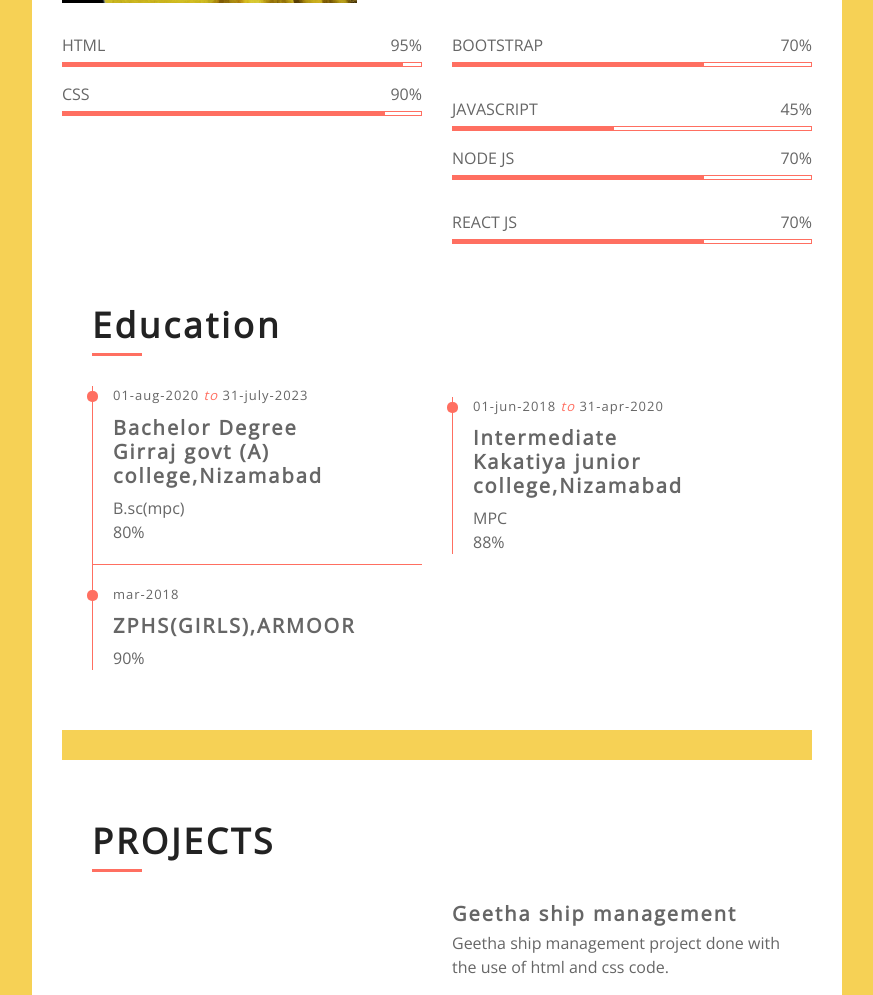
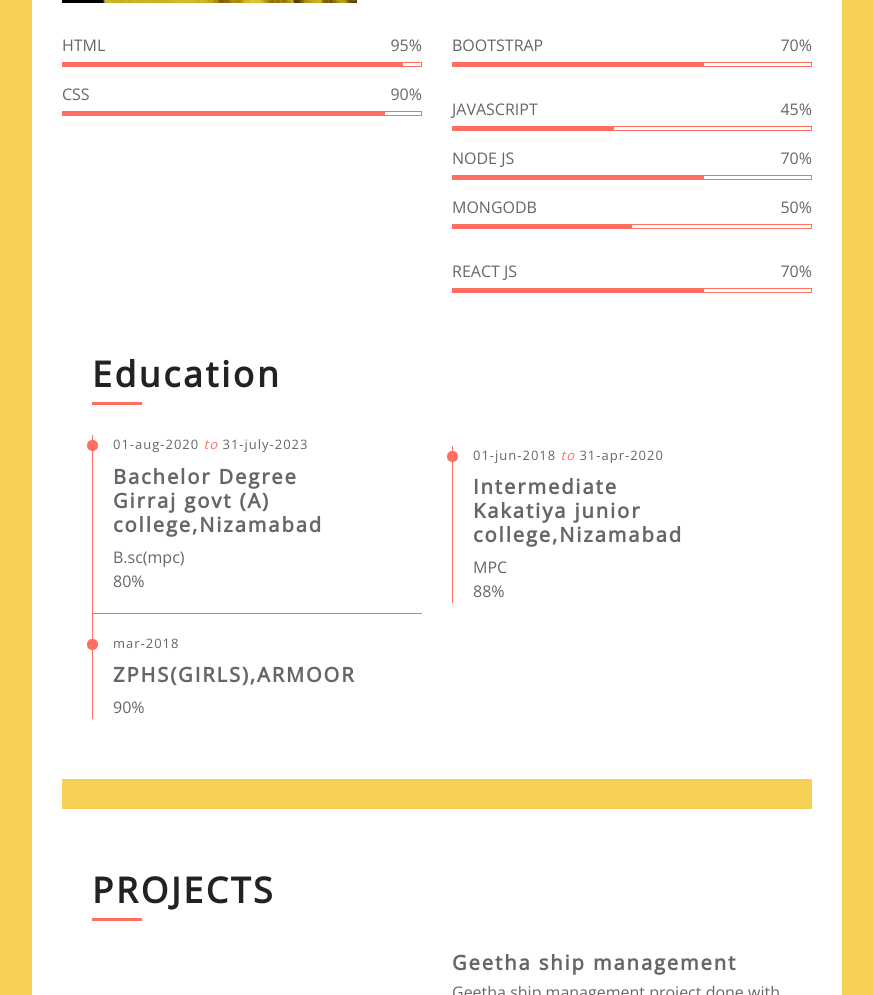
Before and after one commit to bashavoinaaparna/portfolio, a plain HTML site: page index.html in a window 1280 px wide. Shown: the part 1042-2037 px from the top of the page, without its empty margins (368-1241 px from the left). Drawn offline with nearby package versions, Linux system fonts and the light colour scheme.

Commit message:
Update index.html

```diff
--- a/index.html
+++ b/index.html
@@ -137,6 +137,13 @@
                                 </div>
                                 <div class="progress">
                                     <div class="progress-bar" role="progressbar" aria-valuenow="70" aria-valuemin="0" aria-valuemax="100"></div>
+                                </div>
+                                     <div class="skill-name">
+                                    <p>MONGODB</p>
+                                    <p>50%</p>
+                                </div>
+                                <div class="progress">
+                                    <div class="progress-bar" role="progressbar" aria-valuenow="50" aria-valuemin="0" aria-valuemax="100"></div>
                                 </div>
                                 <div class="skills">
                                     <div class="skill-name">
```
